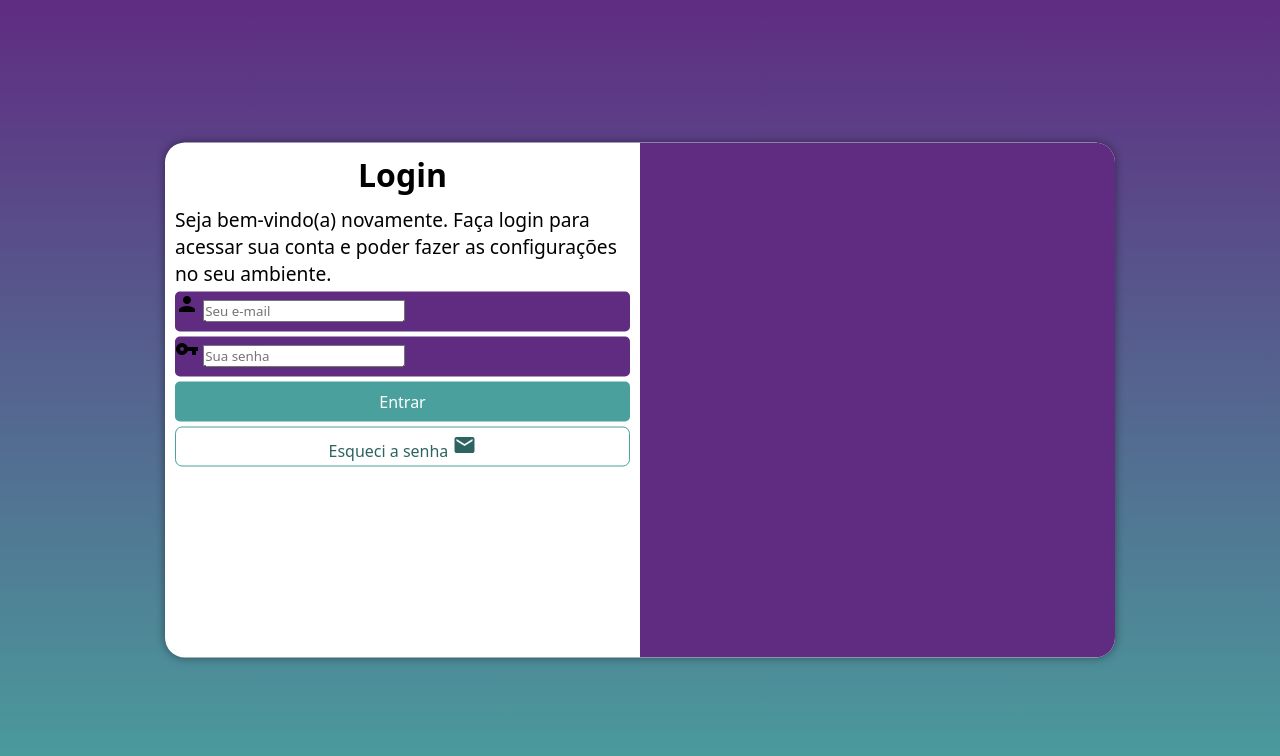
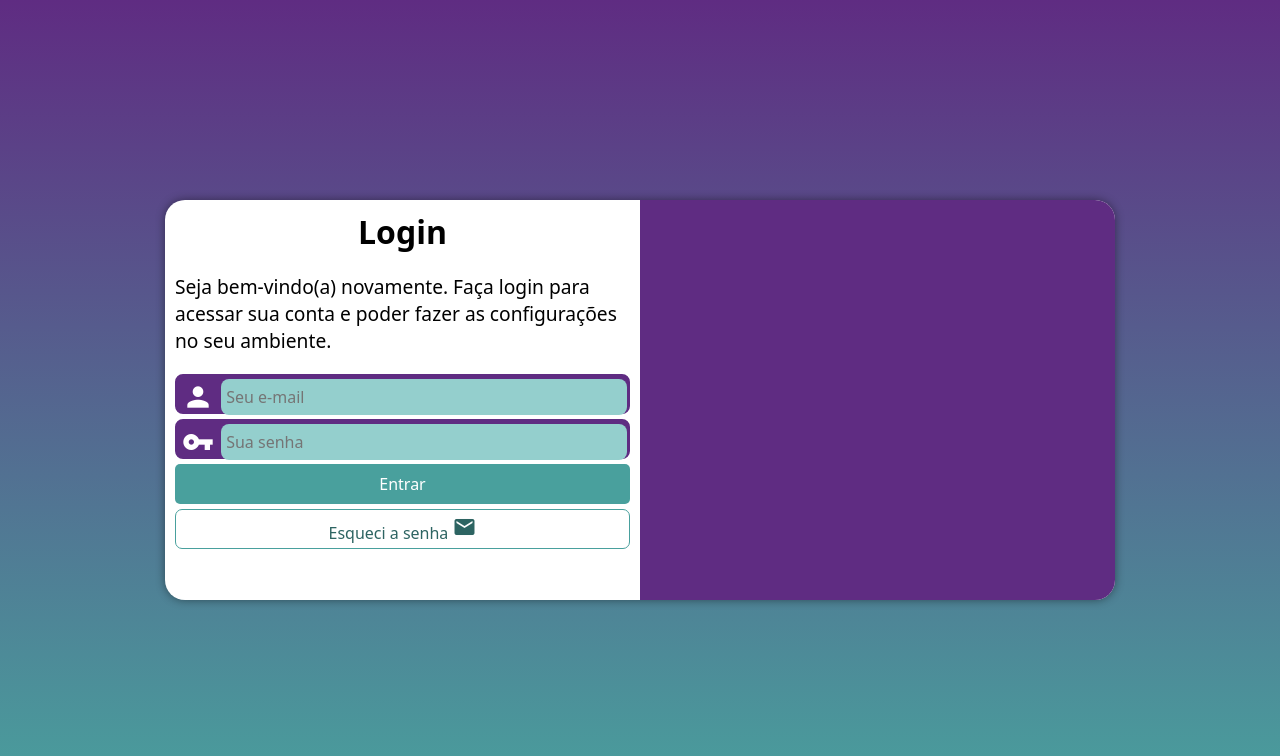
Before and after one commit to Caio-Paulino/projeto-login, a plain HTML site: page index.html in a window 1280 px wide. Drawn offline with Linux system fonts and the light colour scheme.

Commit message:
alteracoes

```diff
--- a/styles/media-queries.css
+++ b/styles/media-queries.css
@@ -3,6 +3,7 @@
 @media screen and (min-width: 768px) and (max-width: 992px) {
     section#login {
         width: 80vw;
+        height: 280px;
     }
 
     section#login > div#imagem {
@@ -26,6 +27,7 @@
 
     section#login {
         width: 950px;
+        height: 400px;
     }
 
     section#login > div#imagem {
@@ -50,6 +52,7 @@
 
     div#formulario > p {
         font-size: 1.2em;
+        margin: 20px 0px;
     }
 
 
--- a/styles/style.css
+++ b/styles/style.css
@@ -30,7 +30,6 @@ section#login {
     position: absolute;
     top: 50%;
     left: 50%;
-    transform: translate(-50%, -50%);
     overflow: hidden;
 
     background-color: white;
@@ -41,6 +40,7 @@ section#login {
 
     transition: width .3s, height .3s;
     transition-timing-function: ease;
+    transform: translate(-50%, -50%);
 }
 
 section#login > div#imagem {
@@ -67,16 +67,42 @@ div#formulario > p {
 
 form > div.campo {
     background-color: #5f2c82;
+    border: 2px solid #5f2c82;
     display: block;
     width: 100%;
     height: 40px;
-    border-radius: 5px;
+    border-radius: 8px;
     margin: 5px 0px;
 }
 
 div.campo > label {
     display: none;
 }
+
+div.campo > span {
+    color: white;
+    /* background-color: black; */
+    font-size: 2em;
+    width: 40px;
+    padding: 5px;
+}
+
+div.campo > input {
+    background-color: #94cfcd;
+    font-size: 1em;
+    width: calc(100% - 45px);
+    height: 100%;
+    border: 0px;
+    border-radius: 8px;
+    padding: 5px;
+    transform: translateY(-10px);
+}
+
+div.campo > input:focus-within {
+    background-color: white;
+    border: none;
+}
+
 
 form > input[type=submit] {
     display: block;
```
